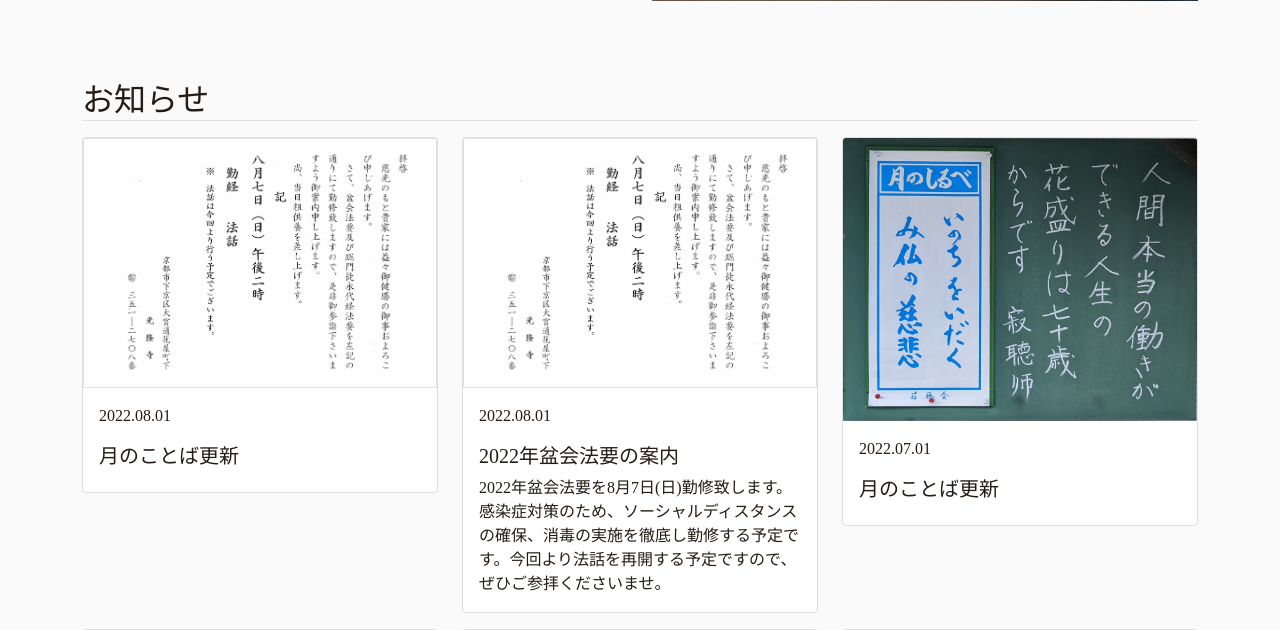
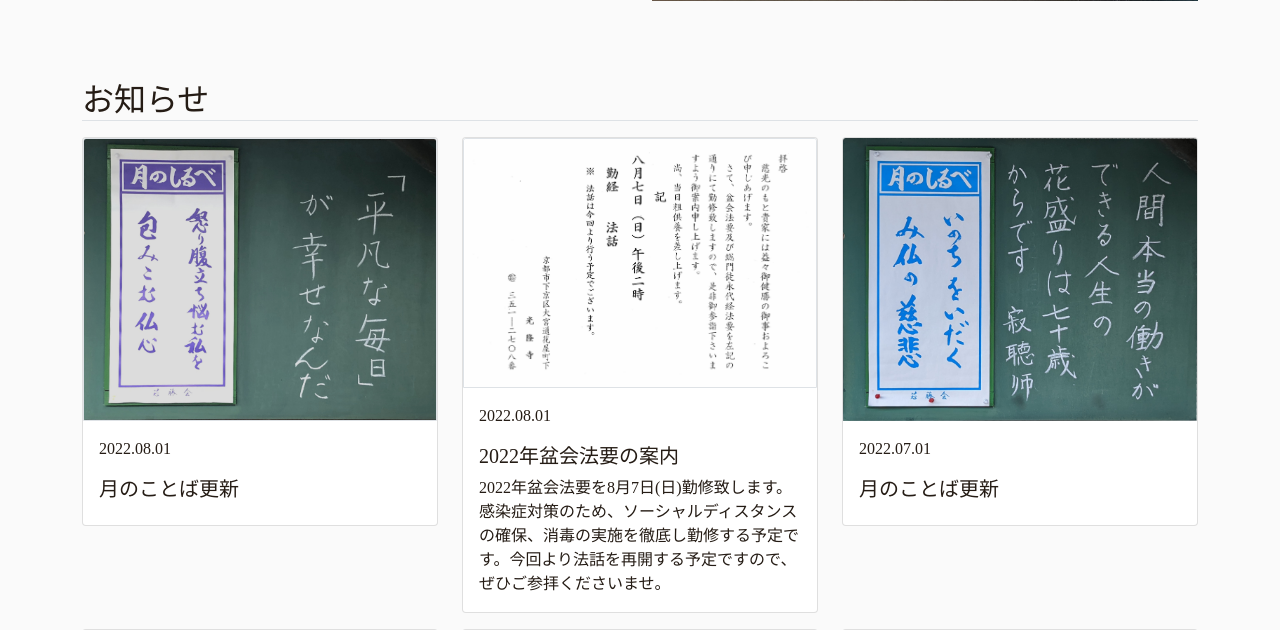
Before and after one commit to Private-Kawa/tera-project-3, a PHP site: page / in a window 1280 px wide. Shown: the part 1347-1977 px from the top of the page. Run offline with PHP 8.4, Linux system fonts and the light colour scheme; some libraries are stand-ins or nearby versions; some web fonts are replaced.

Commit message:
add word202208

```diff
--- a/index.php
+++ b/index.php
@@ -138,7 +138,7 @@
 				<div class="col-md-4 mx-auto my-2">
 					<div class="card">
 						<a href="src/news/20220807_bon.pdf">
-							<img src="img/news/20220807_bon.jpg" class="card-img-top border" alt="人生は長いようで「あっ」という間 念仏と共に夢を持って生きよう">
+							<img src="img/word/202108.jpg" class="card-img-top border" alt="人生は長いようで「あっ」という間 念仏と共に夢を持って生きよう">
 						</a>
 						<div class="card-body">
 							<p class="card-text">2022.08.01</p>
```
